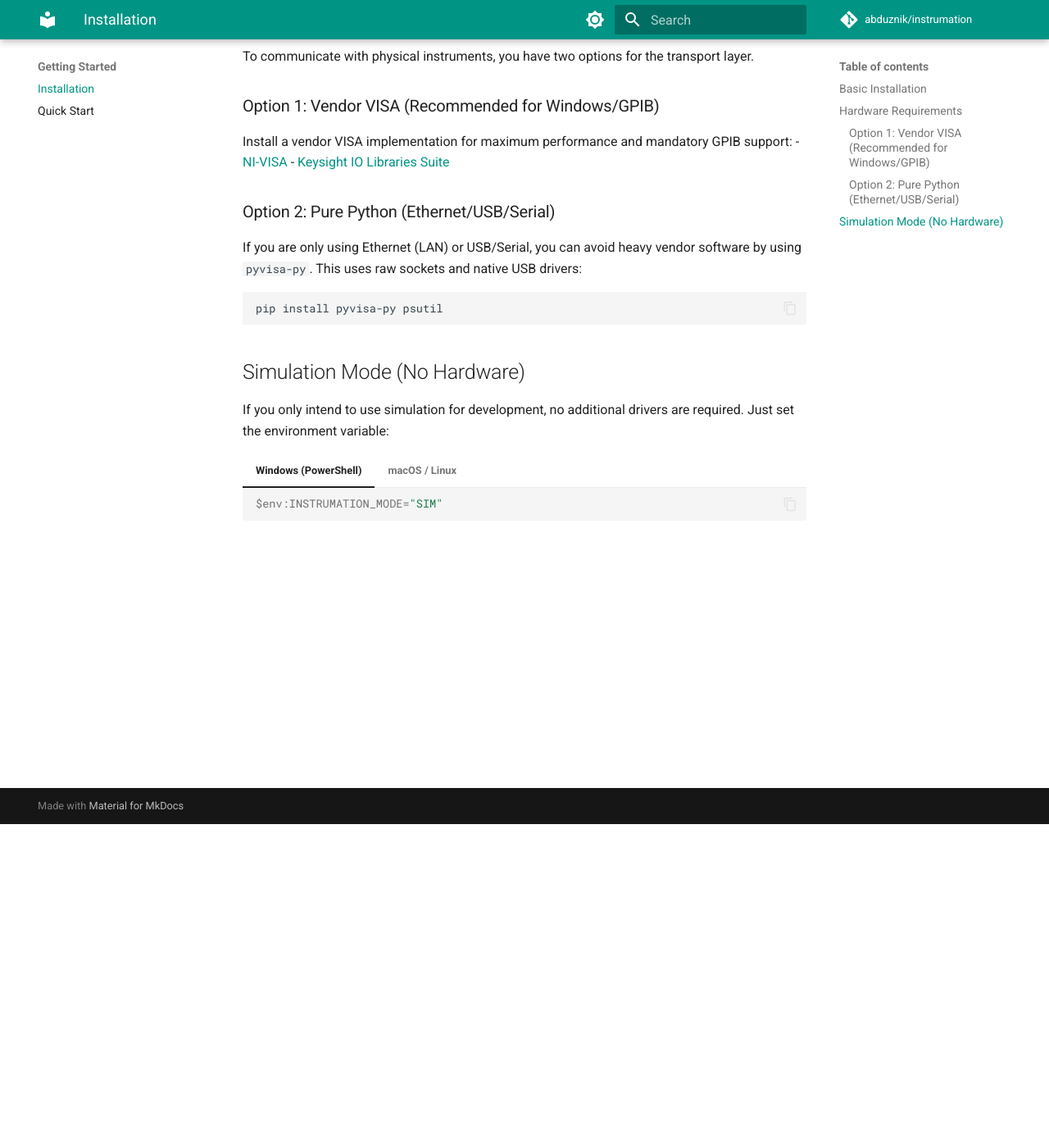
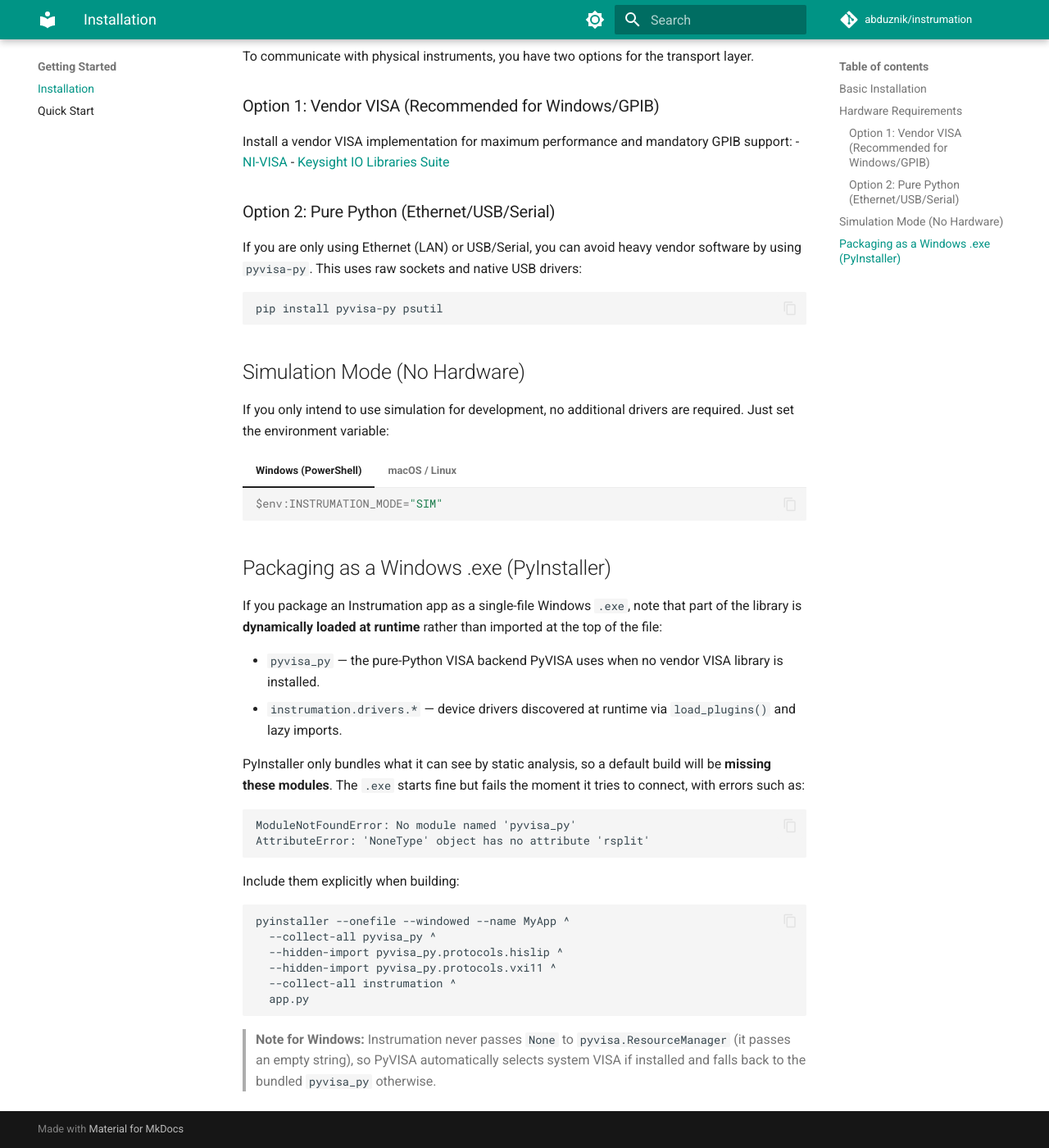
Before and after one commit to abduznik/instrumation, an MkDocs documentation site: the page built from docs/getting_started/installation.md, in a window 1280 px wide and 1400 px high, scrolled down 395 px. Shown: the whole window at 82% size. Built offline with MkDocs 1.6.1 and Material for MkDocs 9.7.7, drawn with Linux system fonts in a browser that asks for light colours; comment, search, counter and statistics services are not loaded.

Commit message:
fix: pass empty string to ResourceManager instead of None for Windows
get_rm() passed None to pyvisa.ResourceManager when no NI-VISA framework
was detected, which crashes newer PyVISA versions on Windows with
'AttributeError: 'NoneType' object has no attribute 'rsplit''. Pass an
empty string instead so PyVISA auto-selects the available backend (system
VISA or the bundled pyvisa_py).

Document PyInstaller packaging requirements: dynamically loaded modules
(pyvisa_py and instrumation.drivers.*) are missed by static analysis, so
they must be included explicitly with --collect-all / --hidden-import.

````diff
--- a/docs/getting_started/installation.md
+++ b/docs/getting_started/installation.md
@@ -36,3 +36,30 @@
     ```bash
     export INSTRUMATION_MODE="SIM"
     ```
+
+## Packaging as a Windows .exe (PyInstaller)
+
+If you package an Instrumation app as a single-file Windows `.exe`, note that part of the library is **dynamically loaded at runtime** rather than imported at the top of the file:
+
+- `pyvisa_py` — the pure-Python VISA backend PyVISA uses when no vendor VISA library is installed.
+- `instrumation.drivers.*` — device drivers discovered at runtime via `load_plugins()` and lazy imports.
+
+PyInstaller only bundles what it can see by static analysis, so a default build will be **missing these modules**. The `.exe` starts fine but fails the moment it tries to connect, with errors such as:
+
+```
+ModuleNotFoundError: No module named 'pyvisa_py'
+AttributeError: 'NoneType' object has no attribute 'rsplit'
+```
+
+Include them explicitly when building:
+
+```bash
+pyinstaller --onefile --windowed --name MyApp ^
+  --collect-all pyvisa_py ^
+  --hidden-import pyvisa_py.protocols.hislip ^
+  --hidden-import pyvisa_py.protocols.vxi11 ^
+  --collect-all instrumation ^
+  app.py
+```
+
+> **Note for Windows:** Instrumation never passes `None` to `pyvisa.ResourceManager` (it passes an empty string), so PyVISA automatically selects system VISA if installed and falls back to the bundled `pyvisa_py` otherwise.
````
Also changed, not shown: README.md (+31 -0 lines), 2 other files.
